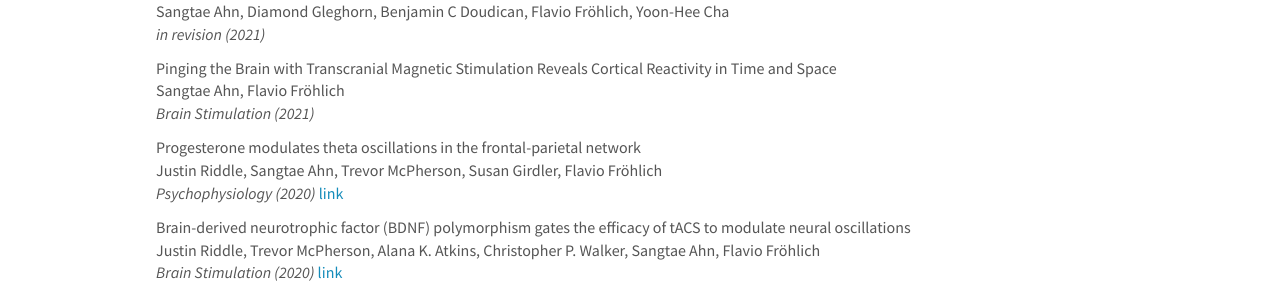
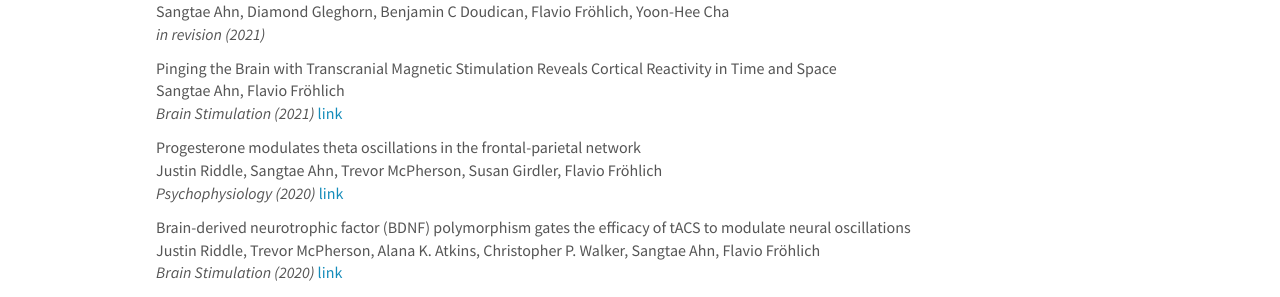
Before and after one commit to KNU-BrainAI/knu-brainai.github.io, a Jekyll site: the page built from _pages/publications.md, in a window 1280 px wide and 900 px high, scrolled down 312 px. Shown: the part 157-454 px from the top of the window. Built offline with Jekyll 4.4.1, drawn with Linux system fonts in a browser that asks for light colours; nearby versions of some CDN libraries.

Commit message:
Update publist.yml

```diff
--- a/_data/publist.yml
+++ b/_data/publist.yml
@@ -40,8 +40,8 @@
   authors: Sangtae Ahn, Flavio Fröhlich
   journal: Brain Stimulation (2021)
   link:
-    url:
-    display:
+    url: https://www.brainstimjrnl.com/article/S1935-861X(21)00023-1/fulltext
+    display: link
   highlight: 0
   news1:
   news2:
```
